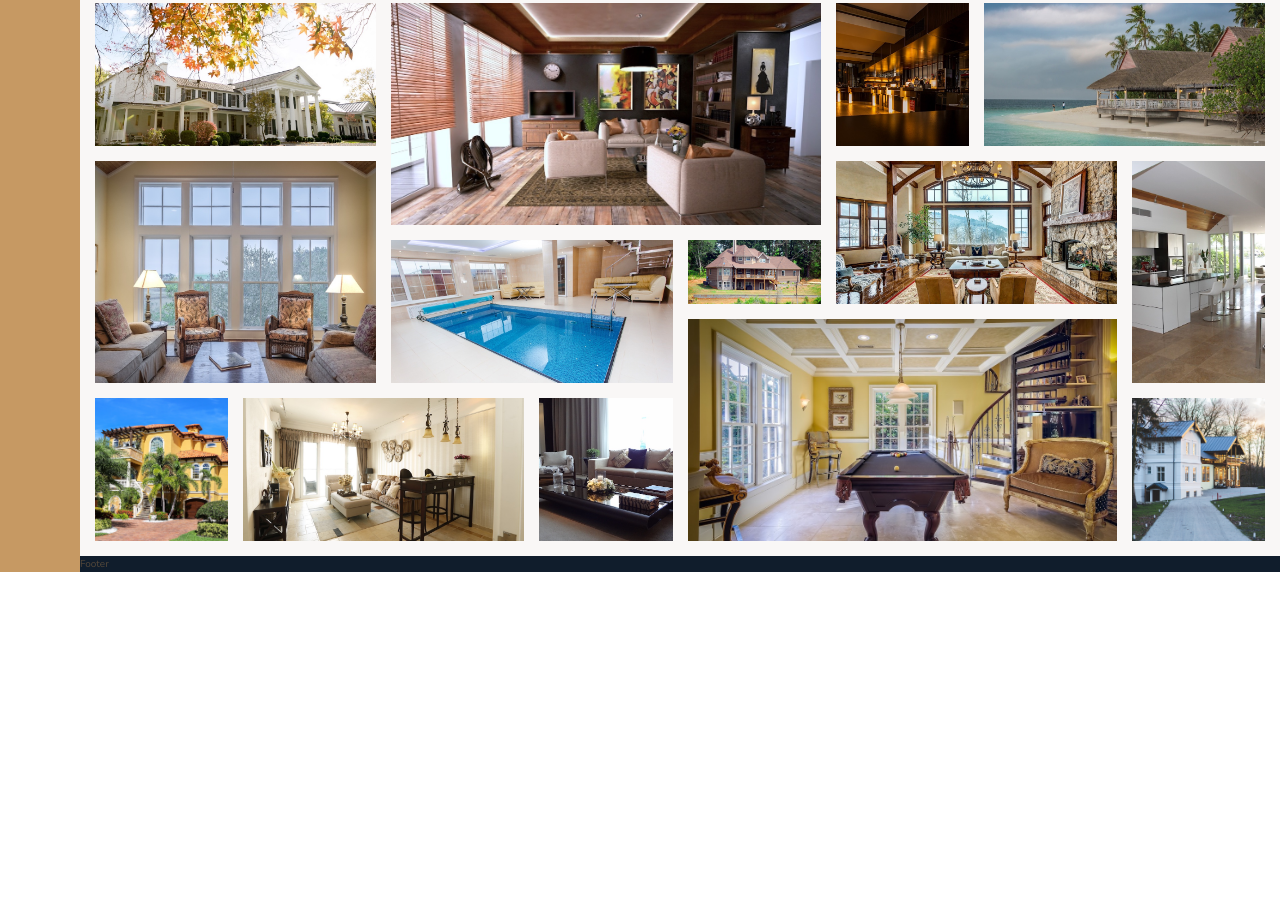
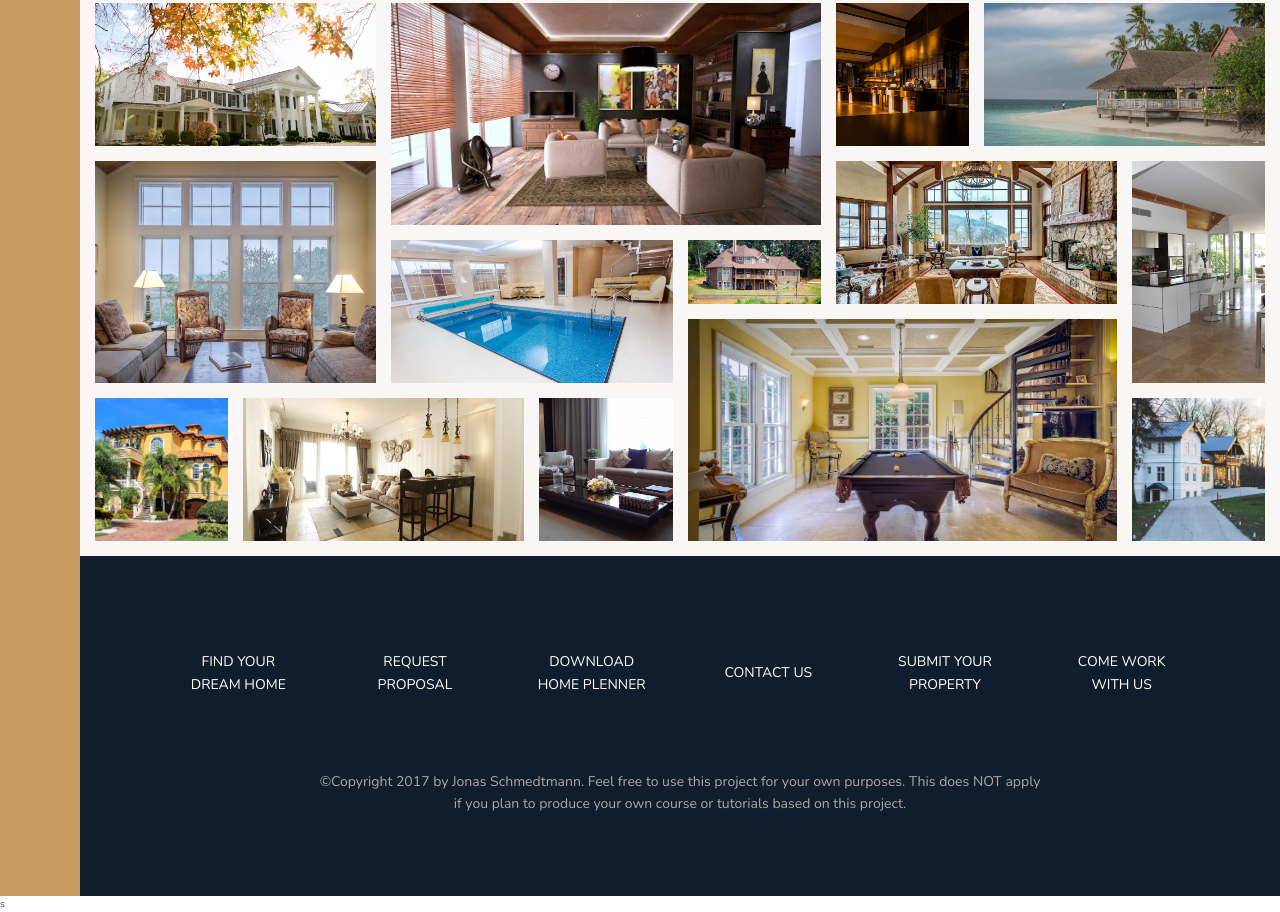
Before and after one commit to Sehja/Nexter, a website: page index.html in a window 1280 px wide. Shown: the part 3078-3990 px from the top of the page. Before the commit the page ends 3650 px from the top, so only its background shows below. Drawn offline with nearby package versions, Linux system fonts and the light colour scheme.

Commit message:
footer finish

```diff
--- a/index.html
+++ b/index.html
@@ -334,7 +334,25 @@
         </figure>
     </section>
 
-    <footer class="footer">Footer</footer>
+    <footer class="footer">
+        <ul class="nav">
+            <li class="nav__item"><a href="#" class="nav__link">find your dream home</a></li>
+
+            <li class="nav__item"><a href="#" class="nav__link">request proposal</a></li>
+
+            <li class="nav__item"><a href="#" class="nav__link">download home plenner</a></li>
+
+            <li class="nav__item"><a href="#" class="nav__link">contact us</a></li>
+
+            <li class="nav__item"><a href="#" class="nav__link">submit your property</a></li>
+
+
+            <li class="nav__item"><a href="#" class="nav__link">come work with us</a></li>
+        </ul>
+
+        <p class="copyright">&copy;Copyright 2017 by Jonas Schmedtmann. Feel free to use this project for your own
+            purposes. This does NOT apply if you plan to produce your own course or tutorials based on this project.</p>
+    </footer>
 </body>
-
+s
 </html>
--- a/sass/_footer.scss
+++ b/sass/_footer.scss
@@ -1,4 +1,41 @@
 .footer {
     background-color: $color-secondary;
     grid-column: full-start / full-end;
+    padding: 8rem;
 }
+
+.nav {
+    display: grid;
+    grid-template-columns: repeat(auto-fit, minmax(15rem, 1fr));
+    grid-gap: 2rem;
+    align-items: center;
+
+    list-style-type: none;
+    margin-bottom: 6rem;
+
+    &__link:link,
+    &__link:visited {
+        color: #fff;
+        font-size: 1.4rem;
+        text-transform: uppercase;
+        text-decoration: none;
+        padding: 1.5rem;
+        text-align: center;
+        display: block;
+        transition: all .2s;
+    }
+
+    &__link:hover,
+    &__link:active {
+        background-color: rgba(255, 255, 255, 0.05);
+        transform: translateY(-5px);
+    }
+}
+
+.copyright {
+    color: #aaa;
+    text-align: center;
+    font-size: 1.4rem;
+    width: 70%;
+    margin: 0 auto;
+}
--- a/sass/_gallery.scss
+++ b/sass/_gallery.scss
@@ -5,8 +5,7 @@
 
     display: grid;
     grid-gap: 1.5rem;
-    grid-template-columns: repeat(8, 1fr);
-    grid-template-rows: repeat(7, 5vw);
+    grid-template: repeat(7, 5vw) / repeat(8, 1fr);
 
     &__img {
         width: 100%;
@@ -16,6 +15,7 @@
     }
 
     &__item {
+
         &-1 {
             grid-column: 1 / span 2;
             grid-row: 1 / 3;
```
Also changed, not shown: css/style.css.
